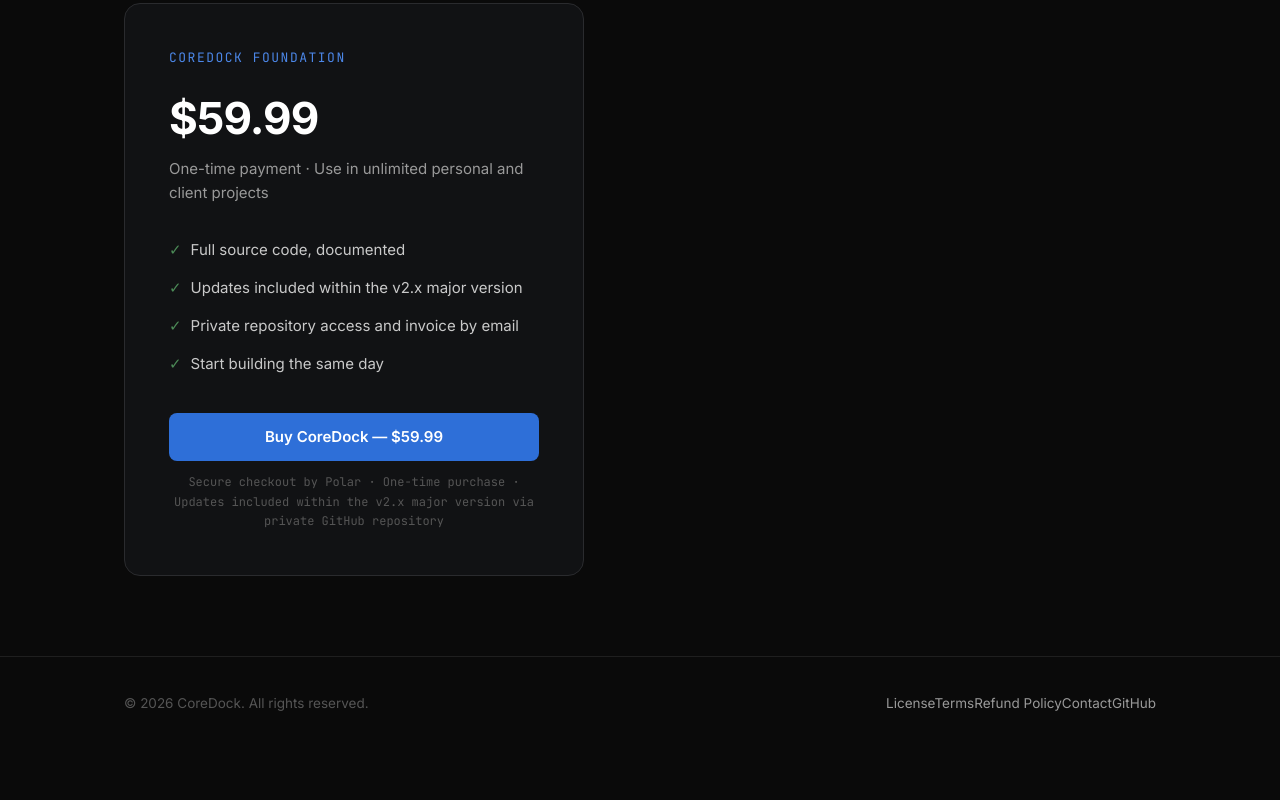
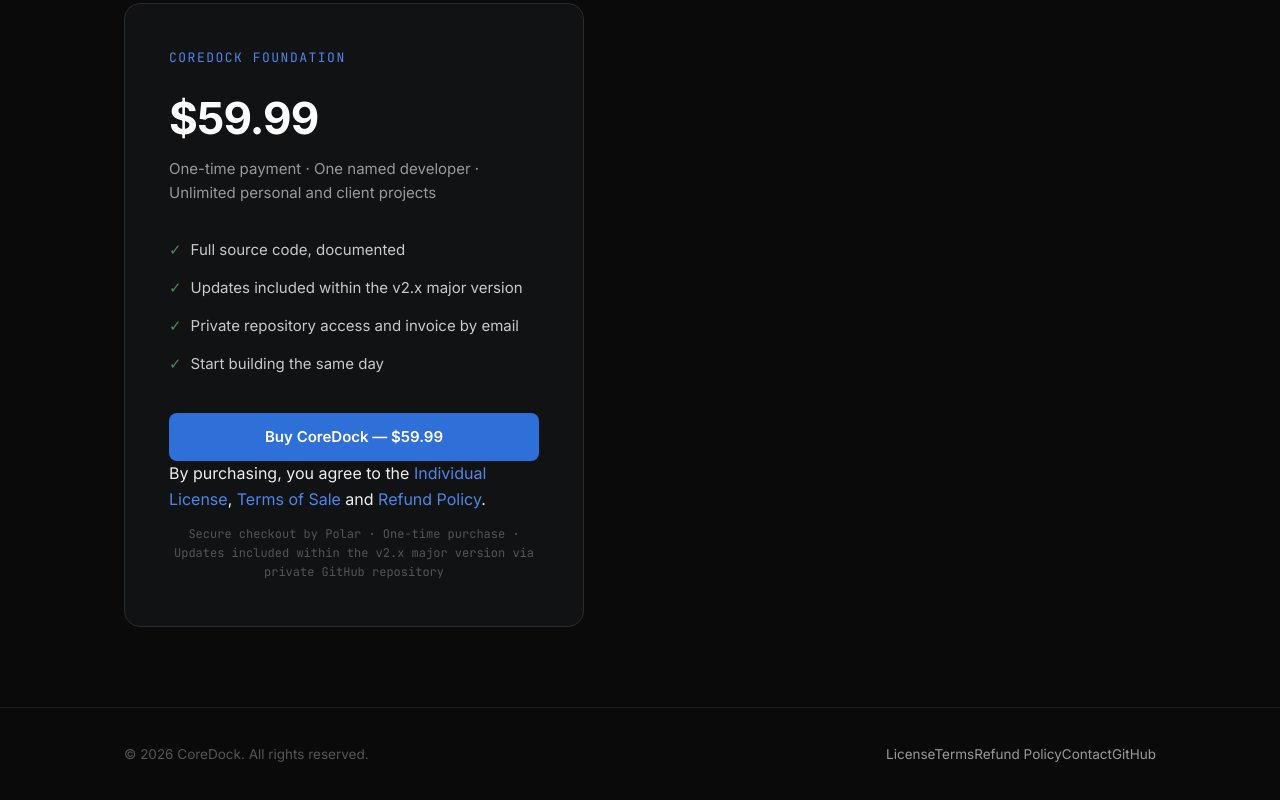
Before and after one commit to CoreDock/coredock.github.io, a React (Vite) app: page / in a window 1280 px wide. Shown: the part 3655-4455 px from the top of the page. Before the commit the page ends 4406 px from the top, so only its background shows below. Built offline with nearby package versions, Linux system fonts and the light colour scheme.

Commit message:
feat: surface purchase terms beside checkout

```diff
--- a/src/sections/Pricing.tsx
+++ b/src/sections/Pricing.tsx
@@ -28,7 +28,7 @@
           <div className="amount">{PRICE}</div>
 
           <div className="terms">
-            One-time payment · Use in unlimited personal and client projects
+            One-time payment · One named developer · Unlimited personal and client projects
           </div>
 
           <ul className="checks">
@@ -46,6 +46,12 @@
             Buy CoreDock — $59.99
           </a>
 
+          <p className="purchase-terms">
+            By purchasing, you agree to the <a href="/license/">Individual License</a>,{' '}
+            <a href="/terms/">Terms of Sale</a> and{' '}
+            <a href="/refund-policy/">Refund Policy</a>.
+          </p>
+
           <div className="price-note">
             Secure checkout by Polar · One-time purchase · Updates included within the v2.x major
             version via private GitHub repository
```
